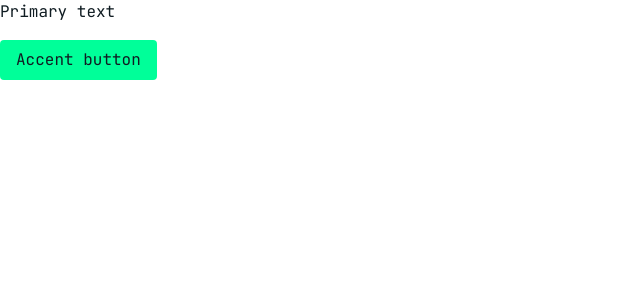
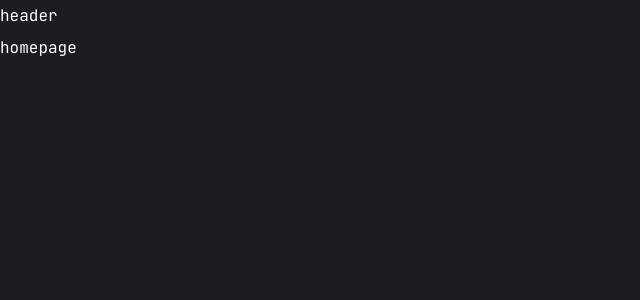
Before and after one commit to jesh-rc/Portfolio, a Next.js app: page / in a window 1280 px wide. Shown: the top 300 px of the page, without its empty margins (0-640 px from the left). Built offline with nearby package versions, Linux system fonts and the light colour scheme.

Commit message:
Created Header component
- Created new Header component and exported
- Removed test code for primary, accent, accent-hover from page.jsx
- Added the Header component in layout as first thing in body
- Added bg-primary text-white leading-loose to body in base layer and
  tested

```diff
--- a/app/globals.css
+++ b/app/globals.css
@@ -51,7 +51,7 @@
   --breakpoint-lg: 960px;
   --breakpoint-xl: 1200px;
 
-  --font-mono: var(--font-jetbrainsMono);
+  --font-primary: var(--font-jetbrainsMono);
 }
 
 :root {
@@ -62,7 +62,7 @@
   --card-foreground: oklch(0.129 0.042 264.695);
   --popover: oklch(1 0 0);
   --popover-foreground: oklch(0.129 0.042 264.695);
-  --primary: #101c22;
+  --primary: #1c1c22;
   --primary-foreground: oklch(0.984 0.003 247.858);
   --secondary: oklch(0.968 0.007 247.896);
   --secondary-foreground: oklch(0.208 0.042 265.755);
@@ -129,7 +129,7 @@
     @apply border-border outline-ring/50;
   }
   body {
-    @apply font-mono;
+    @apply font-primary bg-primary text-white leading-loose;
   }
 }
 
--- a/app/layout.jsx
+++ b/app/layout.jsx
@@ -1,5 +1,8 @@
 import { JetBrains_Mono, Geist, Geist_Mono } from "next/font/google";
 import "./globals.css";
+
+// Components
+import Header from "@/components/Header";
 
 const jetbrainsMono = JetBrains_Mono({
   subsets: ["latin"],
@@ -24,8 +27,10 @@ export const metadata = {
 
 export default function RootLayout({ children }) {
   return (
-    <html lang="en" className={jetbrainsMono.variable}>
-      <body >{children}</body>
+    <html lang="en" >
+      <body className={jetbrainsMono.variable}>
+        <Header />
+        {children}</body>
     </html>
   );
 }
--- a/app/page.jsx
+++ b/app/page.jsx
@@ -1,9 +1,3 @@
 export default function Home() {
-  return <main>
-    <p className="text-primary">Primary text</p>
-
-    <button className="mt-4 bg-accent hover:bg-accent-hover text-primary px-4 py-2 rounded">
-      Accent button
-    </button>
-  </main>
+  return <main>homepage</main>
 }
--- /dev/null
+++ b/components/Header.jsx
@@ -0,0 +1,7 @@
+const Header = () => {
+  return (
+    <header>header</header>
+  );
+};
+
+export default Header;
```
